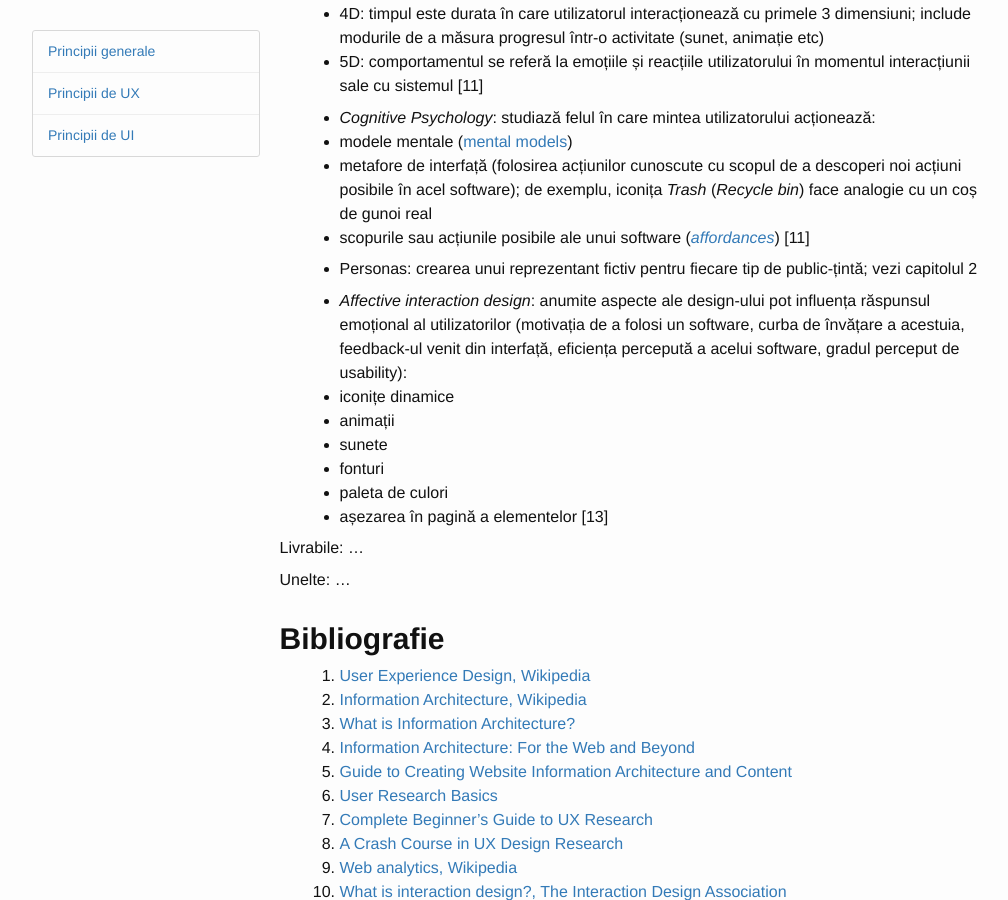
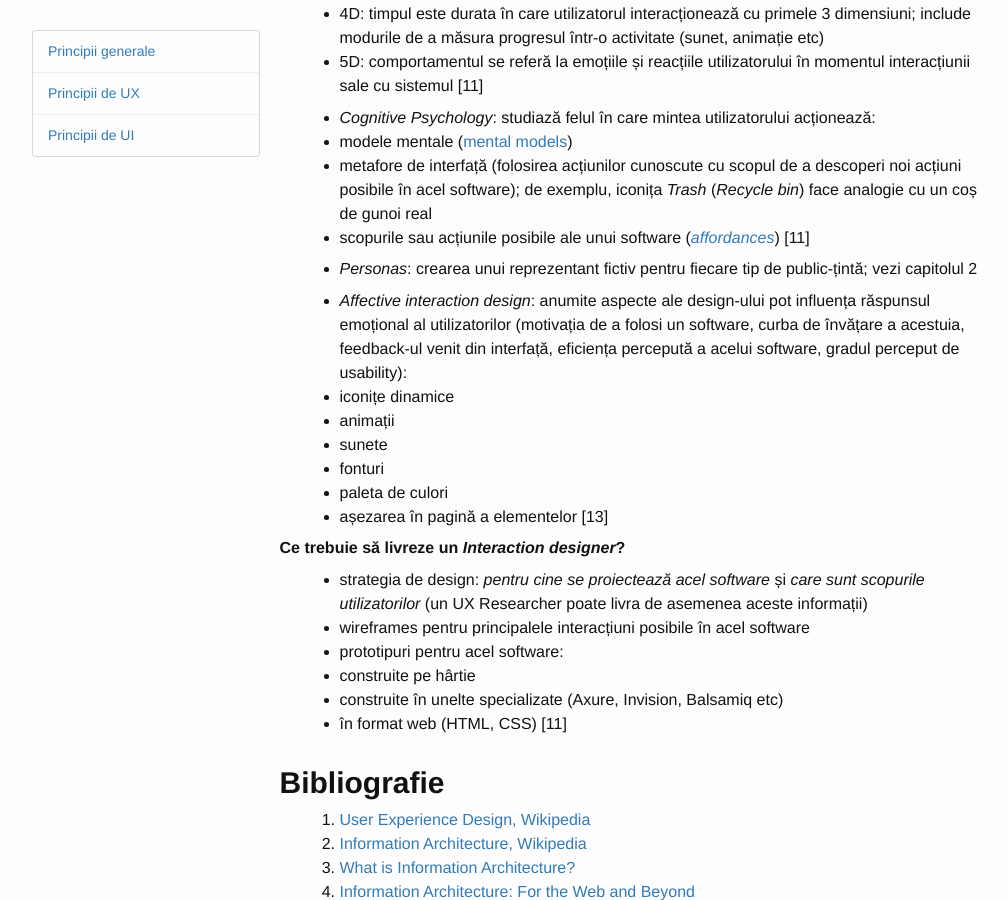
Before and after one commit to gov-ithub/govro-design, a Jekyll site: the page built from 2-ux.md, in a window 1280 px wide and 900 px high, scrolled down 6395 px. Shown: the whole window, without its empty margins (128-1136 px from the left). Built offline with Jekyll 4.4.1, drawn with Linux system fonts in a browser that asks for light colours; nearby versions of some CDN libraries.

Commit message:
Ce trebuie să livreze un Interaction designer

```diff
--- a/2-ux.md
+++ b/2-ux.md
@@ -207,7 +207,7 @@ _Interaction Design-ul_ (IxD) este acea disciplină care definește structura ș
  * metafore de interfață (folosirea acțiunilor cunoscute cu scopul de a descoperi noi acțiuni posibile în acel software); de exemplu, iconița _Trash_ (_Recycle bin_) face analogie cu un coș de gunoi real
  * scopurile sau acțiunile posibile ale unui software ([_affordances_](https://en.wikipedia.org/wiki/Affordance)) [11]
 
-* Personas: crearea unui reprezentant fictiv pentru fiecare tip de public-țintă; vezi capitolul 2
+* _Personas_: crearea unui reprezentant fictiv pentru fiecare tip de public-țintă; vezi capitolul 2
 
 * _Affective interaction design_: anumite aspecte ale design-ului pot influența răspunsul emoțional al utilizatorilor (motivația de a folosi un software, curba de învățare a acestuia, feedback-ul venit din interfață, eficiența percepută a acelui software, gradul perceput de usability):
  * iconițe dinamice
@@ -217,11 +217,13 @@ _Interaction Design-ul_ (IxD) este acea disciplină care definește structura ș
  * paleta de culori
  * așezarea în pagină a elementelor [13]
 
-Livrabile:
-...
-
-Unelte:
-...
+**Ce trebuie să livreze un _Interaction designer_?**
+* strategia de design: _pentru cine se proiectează acel software_ și _care sunt scopurile utilizatorilor_ (un UX Researcher poate livra de asemenea aceste informații)
+* wireframes pentru principalele interacțiuni posibile în acel software
+* prototipuri pentru acel software:
+ * construite pe hârtie
+ * construite în unelte specializate (Axure, Invision, Balsamiq etc)
+ * în format web (HTML, CSS) [11]
 
 
 ## Bibliografie
```
